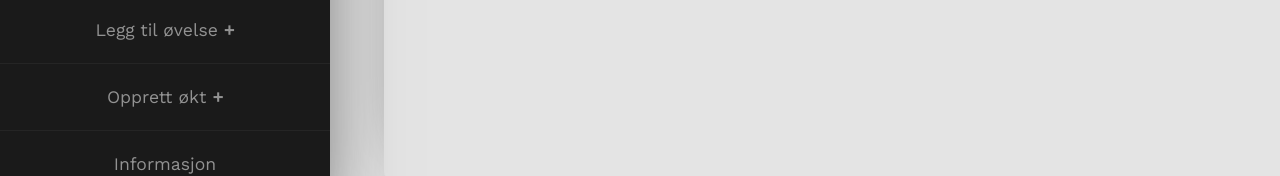
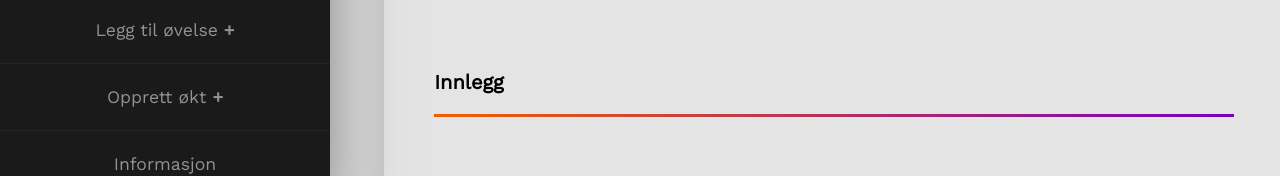
Before and after one commit to majasunghee/TDT4140_Exercise-It, a React (Create React App) app in the folder exercise-web/: page /userpage in a window 1280 px wide. Shown: the part 547-723 px from the top of the page. Built offline with nearby package versions, Linux system fonts and the light colour scheme; no server answers.

Commit message:
#14 la til plass for brukerens innlegg

```diff
--- a/exercise-web/src/components/Settings/UserPage.js
+++ b/exercise-web/src/components/Settings/UserPage.js
@@ -22,8 +22,12 @@ const UserPage = props => {
               <p id={styles.stat}>14</p>
               <p id={styles.Hstat}>Økter</p>
             </div>
+
           </div>
-
+          <div className={styles.ContentSplitterWrapper}>
+              <p>Innlegg</p>
+              <div className={styles.linje}></div>
+            </div>
         </div>
       </div>
     </div>
--- a/exercise-web/src/components/Settings/settings.module.css
+++ b/exercise-web/src/components/Settings/settings.module.css
@@ -175,7 +175,7 @@
 /*brukerside style starter her */
 .UserContainer{
   width: 900px;
-  height: 600px;
+  height: 1300px;
   border-radius: 8px;
   background-color: rgb(228, 228, 228);
   padding-top: 30px;
@@ -231,7 +231,7 @@
   color: rgb(228, 228, 228);
   width: 150px;
   height: 75px;
-  background-image: linear-gradient( 160deg, var(--mainColor), var(--secondColor) );
+  background-image: linear-gradient( 160deg, var(--mainColor), var(--secondColor));
   border-radius: 30px;
   cursor: default;
 }
@@ -251,3 +251,19 @@
 #stat:hover{
   color: rgb(180, 75, 185);
 }
+.ContentSplitterWrapper{
+  width: 100%;
+  height: 50px;
+  margin-top: 100px;
+}
+.ContentSplitterWrapper > p{
+  margin-right: 730px;
+  font-size: 20px;
+  font-weight: bold;
+}
+.linje{
+  margin: auto;
+  height: 3px;
+  width: 800px;
+  background-image:linear-gradient( 160deg, var(--mainColor), var(--secondColor));
+}
```
